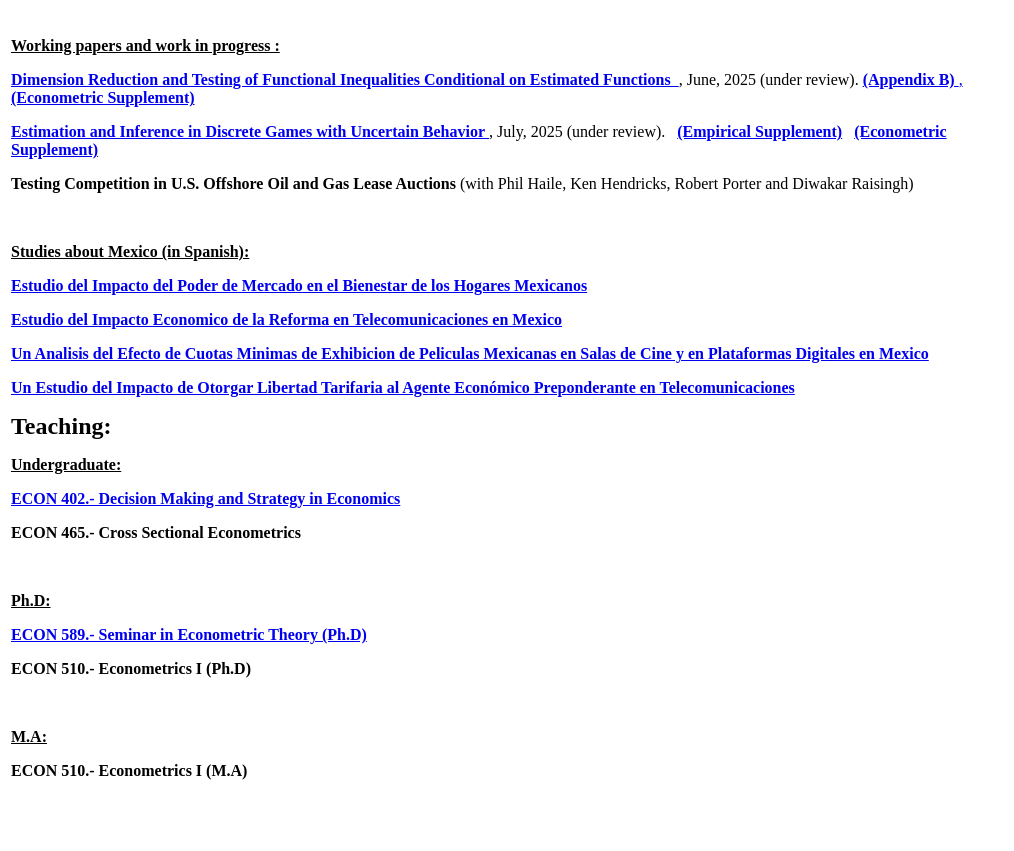
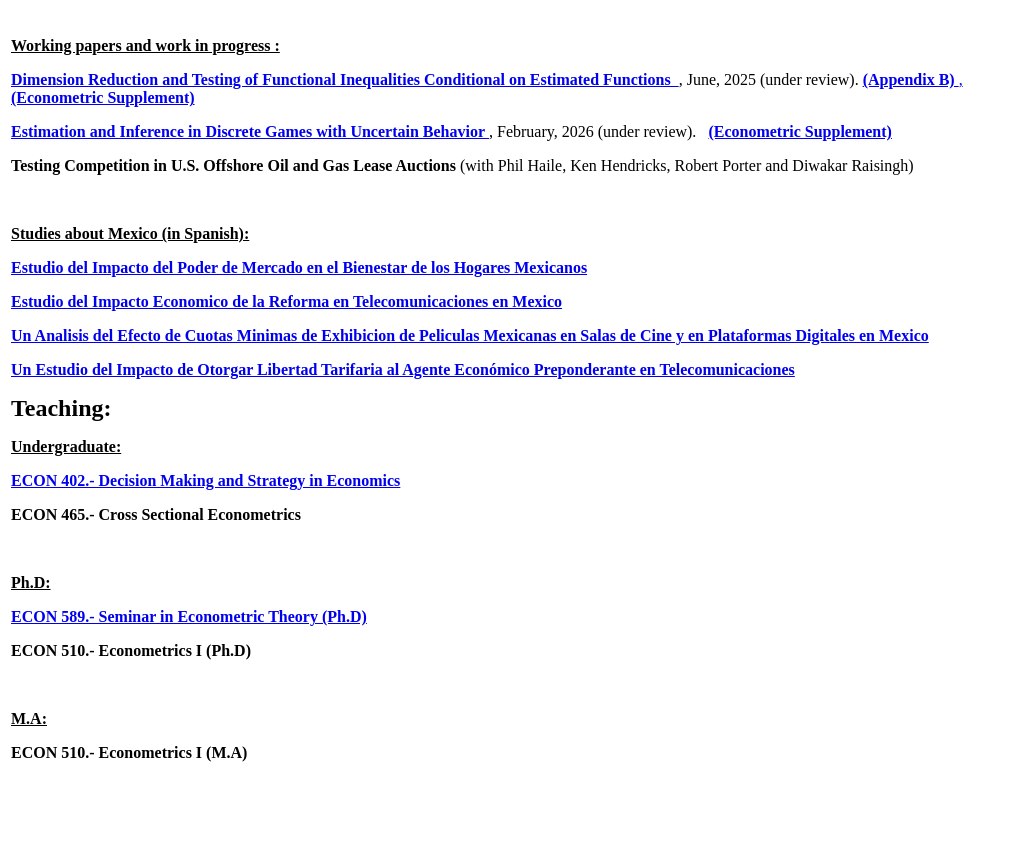
Before and after one commit to aaradill/aaradill.github.io, a plain HTML site: page index.html in a window 1280 px wide. Shown: the part 1640-2491 px from the top of the page, without its empty margins (0-1014 px from the left). Drawn offline with Linux system fonts and the light colour scheme.

Commit message:
Update index.html

```diff
--- a/index.html
+++ b/index.html
@@ -65,7 +65,7 @@
 
       <p align="left"><strong><a href="https://aaradill.github.io/condit-ineq-functions-paper.pdf">Dimension Reduction and Testing of Functional Inequalities Conditional on Estimated Functions&nbsp; </a></strong>,  June, 2025 (under review).  <a href="https://aaradill.github.io/condit-ineq-functions-appendix-B.pdf"><strong> (Appendix B) </strong> , </a> <a href="https://aaradill.github.io/condit-ineq-functions-supplement.pdf"><strong> (Econometric Supplement) </strong></a></p>
 
-      <p align="left"><strong><a href="https://aaradill.github.io/estimation_games_uncertain_behavior.pdf">Estimation and Inference in Discrete Games with Uncertain Behavior&nbsp;</a></strong>, July, 2025 (under review).&nbsp;&nbsp; <a href="https://aaradill.github.io/empirical_supplement_uncertain_behavior.pdf"><strong>(Empirical Supplement)</strong></a> &nbsp; <a href="https://aaradill.github.io/econometric_supplement_uncertain_behavior.pdf"><strong>(Econometric Supplement) </strong></a>
+      <p align="left"><strong><a href="https://aaradill.github.io/estimation_games_uncertain_behavior.pdf">Estimation and Inference in Discrete Games with Uncertain Behavior&nbsp;</a></strong>, February, 2026 (under review).&nbsp;&nbsp;  <a href="https://aaradill.github.io/econometric_supplement_uncertain_behavior.pdf"><strong>(Econometric Supplement) </strong></a>
       <p align="left"><strong>Testing Competition in U.S. Offshore Oil and Gas Lease Auctions </strong>(with Phil Haile, Ken Hendricks, Robert Porter and Diwakar Raisingh)</p>
 
 
```
